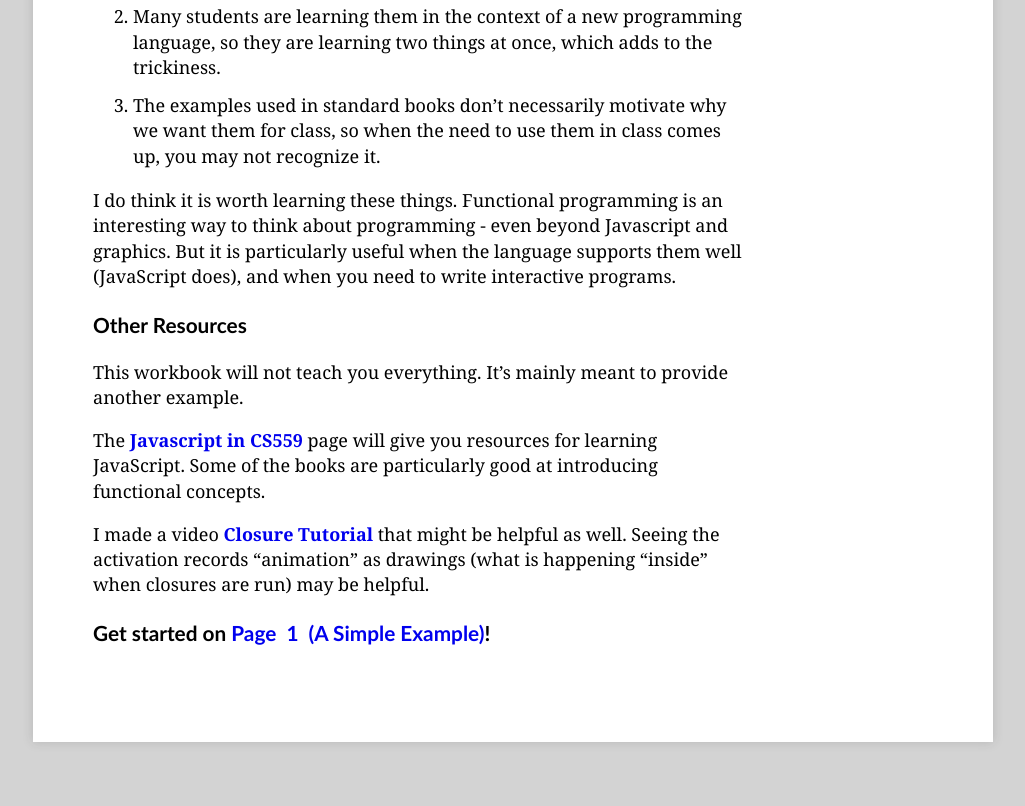
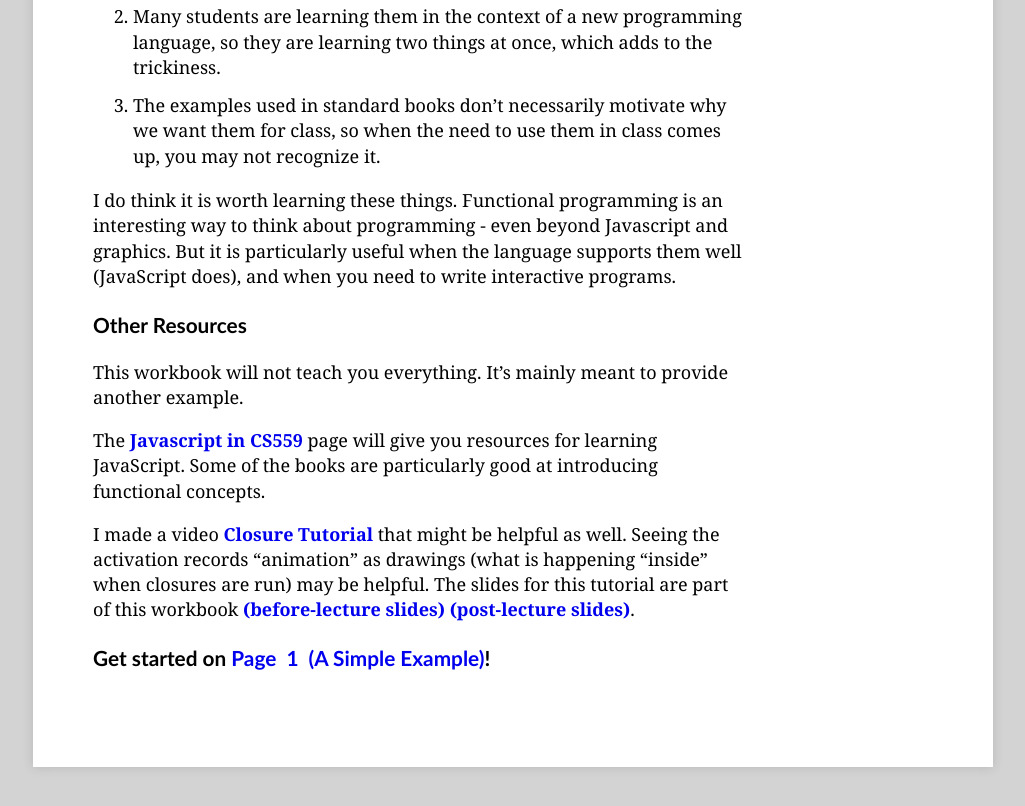
Before and after one commit to SongxiYoung/FunctionalTutorial, a plain HTML site: page index.html in a window 1280 px wide. Shown: the part 881-1687 px from the top of the page, without its empty margins (127-1152 px from the left). Drawn offline with Linux system fonts and the light colour scheme.

Commit message:
-aput lecture slides in

```diff
--- a/index.html
+++ b/index.html
@@ -48,7 +48,7 @@ use in class hard to learn at first:</p>
 <h3 id="other-resources">Other Resources</h3>
 <p>This workbook will not teach you everything. It&rsquo;s mainly meant to provide another example.</p>
 <p>The <a href="https://pages.graphics.cs.wisc.edu/559-sp22/pages/javascript559/" target="_blank">Javascript in CS559</a> page will give you resources for learning JavaScript. Some of the books are particularly good at introducing functional concepts.</p>
-<p>I made a video <a href="https://mediaspace.wisc.edu/media/Lecture%2002%3A%2001_28_2021%20Bonus%20video%3A%20Closures/1_6e7qmca0" target="_blank">Closure Tutorial</a> that might be helpful as well. Seeing the activation records &ldquo;animation&rdquo; as drawings (what is happening &ldquo;inside&rdquo; when closures are run) may be helpful.</p>
+<p>I made a video <a href="https://mediaspace.wisc.edu/media/Lecture%2002%3A%2001_28_2021%20Bonus%20video%3A%20Closures/1_6e7qmca0" target="_blank">Closure Tutorial</a> that might be helpful as well. Seeing the activation records &ldquo;animation&rdquo; as drawings (what is happening &ldquo;inside&rdquo; when closures are run) may be helpful. The slides for this tutorial are part of this workbook <a href="./lecture_slides/02closures-before.pdf">(before-lecture slides)</a> <a href="./lecture_slides/02closures-post.pdf">(post-lecture slides)</a>.</p>
 
 
 
```
Also changed, not shown: 2 other files.
